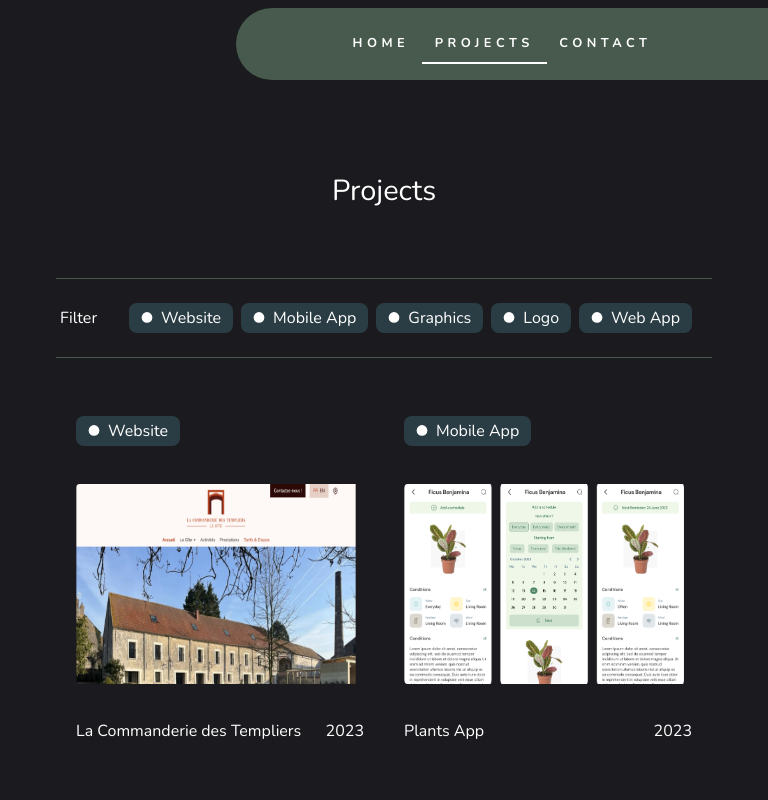
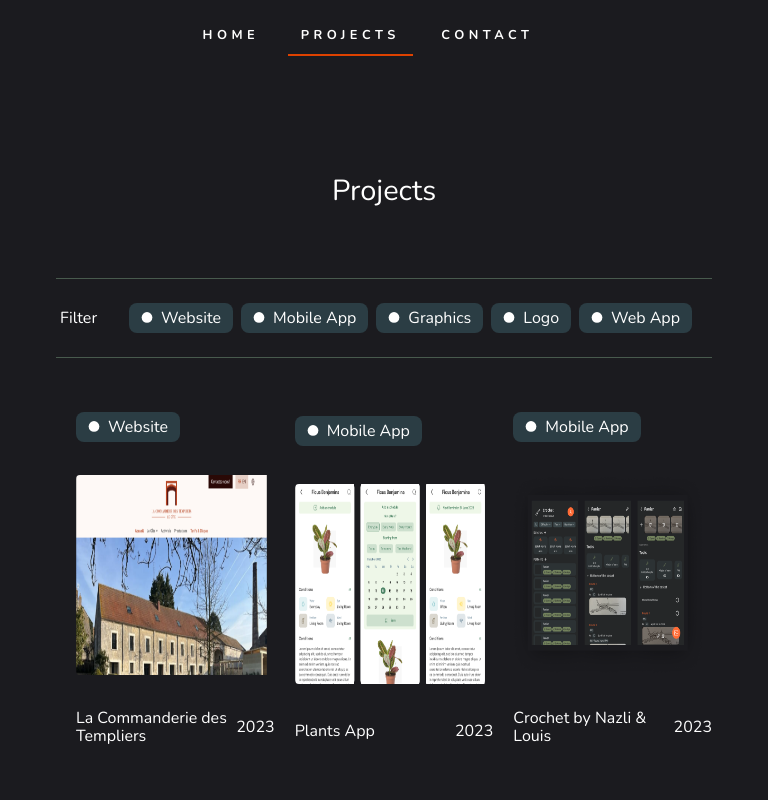
Before and after one commit to Greyfourt/greyfourt.github.io, a Next.js app: page /projects in a window 768 px wide. Shown: the top 800 px of the page. Built offline with nearby package versions, Linux system fonts and the light colour scheme.

Commit message:
navigation update

```diff
--- a/src/components/Navigation.tsx
+++ b/src/components/Navigation.tsx
@@ -38,7 +38,7 @@ export const Menu = () => {
             <nav>
                 <a href="/" className={'menuItem ' + (currentRoute === "/" ? "active" : "")}>Home</a>
                 <a href="/projects" className={'menuItem ' + (currentRoute === "/projects" ? "active" : "")}>Projects</a>
-                <a className="menuItem " href="mailto:nazliozcubukcuoglu@gmail.com"> Contact</a>
+                <a className="menuItem contactButton " href="mailto:nazliozcubukcuoglu@gmail.com"> Contact</a>
             </nav>
         </header >
     )
--- a/src/styles/base/_base.scss
+++ b/src/styles/base/_base.scss
@@ -31,12 +31,13 @@ nav {
 	@include flex(row, center, space-evenly);
 	position: fixed;
 	right: 0;
-	top: 2em;
+	top: 0;
+	height: 3em;
 	z-index: 10000;
-	background-color: $color-main;
-	border-radius: 64px 0 0 64px;
+	background: $color-background;
+	width: 100%;
 	padding: 1em;
-	min-width: 500px;
+	gap: 1em;
 
 	& .menuItem {
 		position: relative;
@@ -50,16 +51,26 @@ nav {
 		text-transform: uppercase;
 		color: $color-white-100 !important;
 
+		&.contactButton {
+
+			&:hover {
+				border-radius: 32px;
+				background-color: $color-secondary;
+			}
+		}
+
 		&.active {
 			border-radius: 0;
-			border-bottom: solid 2px $color-white-100;
+			border-bottom: solid 2px $color-secondary;
+		}
 
-			& a {
-				text-decoration: underline;
-				color: $color-white-100;
-			}
+		&:hover {
+			border-radius: 0;
+			border-bottom: dashed 2px $color-secondary;
 		}
 	}
+
+
 
 }
 
@@ -340,13 +351,8 @@ footer {
 	}
 }
 
-@media only screen and (min-width: 1280px) {
-	body {
-		font-size: 14pt;
-	}
-}
 
-@media only screen and (min-width: 981px) and (max-width: 1280px) {
+@media only screen and (min-width: 480px) and (max-width: 1280px) {
 	body {
 		font-size: 12pt;
 	}
@@ -361,98 +367,6 @@ footer {
 	}
 }
 
-@media only screen and (min-width: 737px) and (max-width: 980px) {
-	h1 {
-		br {
-			display: none;
-		}
-	}
-
-	h2 {
-		br {
-			display: none;
-		}
-	}
-
-	h3 {
-		br {
-			display: none;
-		}
-	}
-
-	h4 {
-		br {
-			display: none;
-		}
-	}
-
-	h5 {
-		br {
-			display: none;
-		}
-	}
-
-	h6 {
-		br {
-			display: none;
-		}
-	}
-
-	.tiles {
-		margin: -2.5em 0 0 -2.5em;
-
-		.projectItem {
-			width: calc(50% - 2.5em);
-			margin: 2.5em 0 0 2.5em;
-		}
-	}
-
-	nav {
-		right: 0;
-		top: 0.5em;
-	}
-}
-
-@media only screen and (min-width: 481px) and (max-width: 736px) {
-	h1 {
-		font-size: 2em;
-	}
-
-	h2 {
-		font-size: 1em;
-	}
-
-	.tiles {
-		margin: -1.25em 0 0 -1.25em;
-
-		.projectItem {
-			width: calc(50% - 1.25em);
-			margin: 1.25em 0 0 1.25em;
-
-			&:hover {
-				>.image {
-					-moz-transform: scale(1);
-					-webkit-transform: scale(1);
-					-ms-transform: scale(1);
-					transform: scale(1);
-				}
-			}
-		}
-	}
-
-	// Navigation Bar
-
-	nav {
-		right: 0;
-		top: 0.5em;
-		width: 400px;
-
-		#Projects {
-			display: none;
-		}
-	}
-
-}
 
 @media only screen and (max-width: 480px) {
 	html {
@@ -462,10 +376,6 @@ footer {
 	body {
 		min-width: 320px;
 
-	}
-
-	h1 {
-		font-size: 1.75em;
 	}
 
 	.projectsWrapper {
@@ -496,8 +406,6 @@ footer {
 
 	nav {
 		@include flex(row, center, center);
-		min-width: 300px;
-		padding: 1em 1.5em;
 		gap: 0.5em;
 
 		& .menuItem {
--- a/src/styles/base/_typography.scss
+++ b/src/styles/base/_typography.scss
@@ -55,19 +55,15 @@ h4 {
     padding: 0;
 }
 
-
-// @media (max-width: $breakpoint-mobile) {
-//     p {
-//         font-size: 13px;
-//         line-height: 15px;
-//     }
-//     h4 {
-//         line-height: 20px;
-//     }
-// }
-
 a {
     font-style: normal;
     text-decoration: none;
     color: $color-main;
 }
+
+
+@media only screen and (max-width: 480px) {
+    h1 {
+        font-size: 1.75em;
+    }
+}
--- a/src/styles/utils/_variables.scss
+++ b/src/styles/utils/_variables.scss
@@ -1,6 +1,6 @@
 $color-background: #1B1B1F;
 $color-main : #485A4D;
-$color-secondary : #B7C9BC;
+$color-secondary : #DE4200;
 $color-white-100: #fff;
 $color-white-20: rgba(255, 255, 255, 0.20);
 
```
